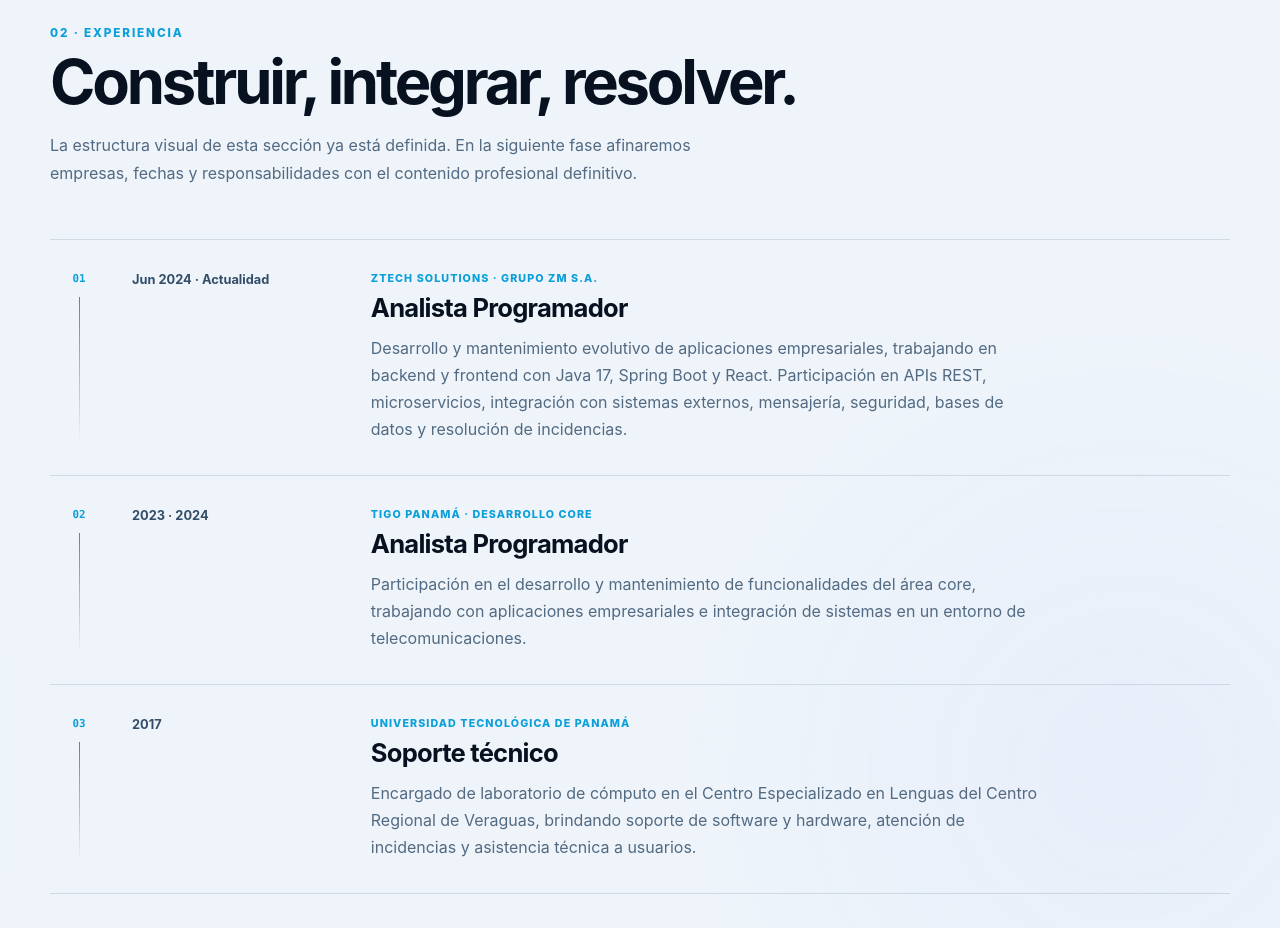
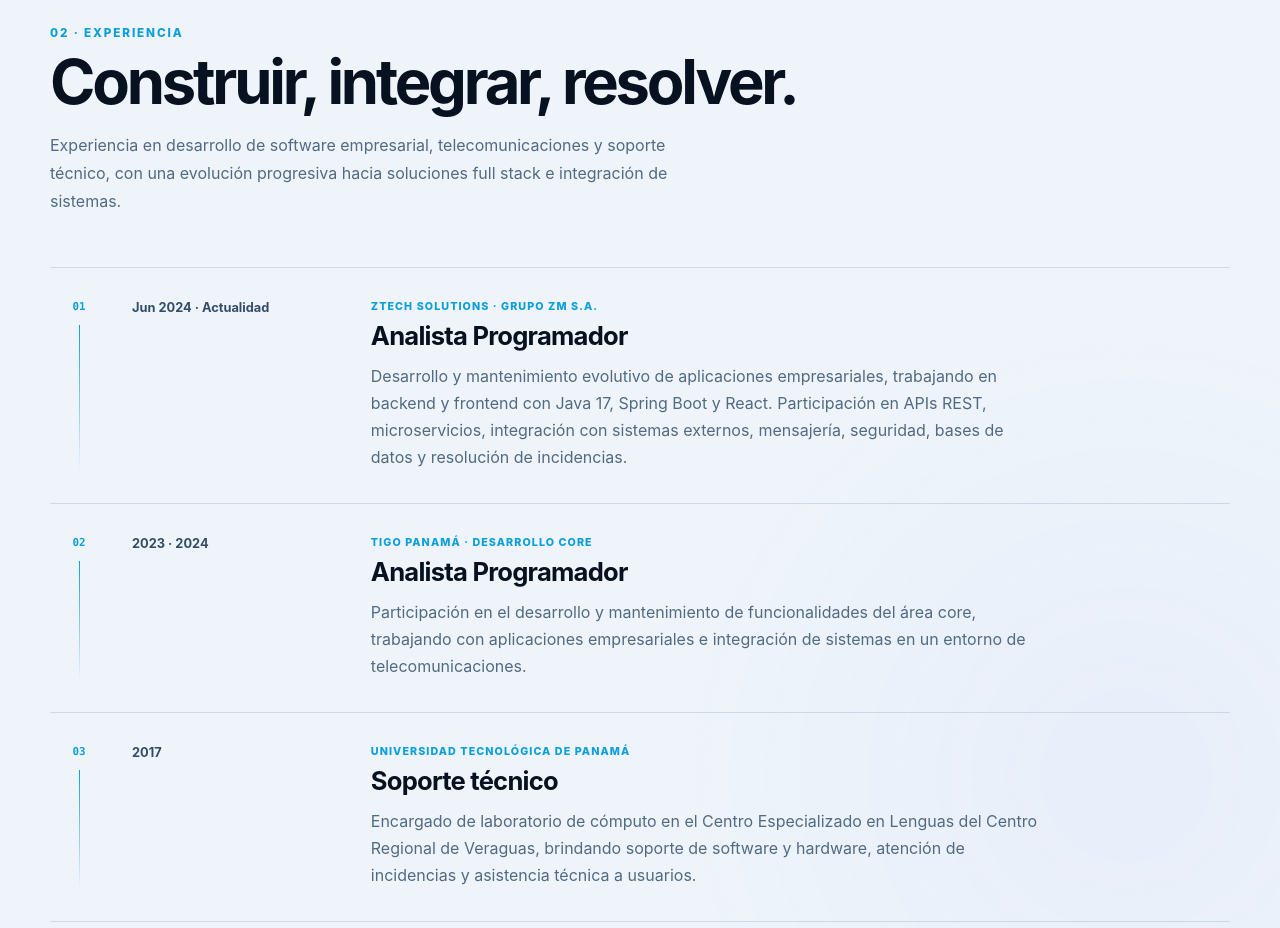
Before and after one commit to DanielDGe/danieldge.github.io, a React (Vite) app: page / in a window 1280 px wide. Shown: the part 1880-2808 px from the top of the page. Built offline with nearby package versions, Linux system fonts and the light colour scheme.

Commit message:
content: publish professional experience timeline

```diff
--- a/src/sections/ExperienceSection.jsx
+++ b/src/sections/ExperienceSection.jsx
@@ -8,12 +8,12 @@ function ExperienceSection() {
         <SectionHeading
           eyebrow="02 · EXPERIENCIA"
           title="Construir, integrar, resolver."
-          description="La estructura visual de esta sección ya está definida. En la siguiente fase afinaremos empresas, fechas y responsabilidades con el contenido profesional definitivo."
+          description="Experiencia en desarrollo de software empresarial, telecomunicaciones y soporte técnico, con una evolución progresiva hacia soluciones full stack e integración de sistemas."
         />
 
         <div className="timeline">
           {experiencePreview.map((experience, index) => (
-            <article className="timeline-item" key={experience.title}>
+            <article className="timeline-item" key={experience.eyebrow}>
               <div className="timeline-item__rail" aria-hidden="true">
                 <span>{String(index + 1).padStart(2, '0')}</span>
                 <i />
```
